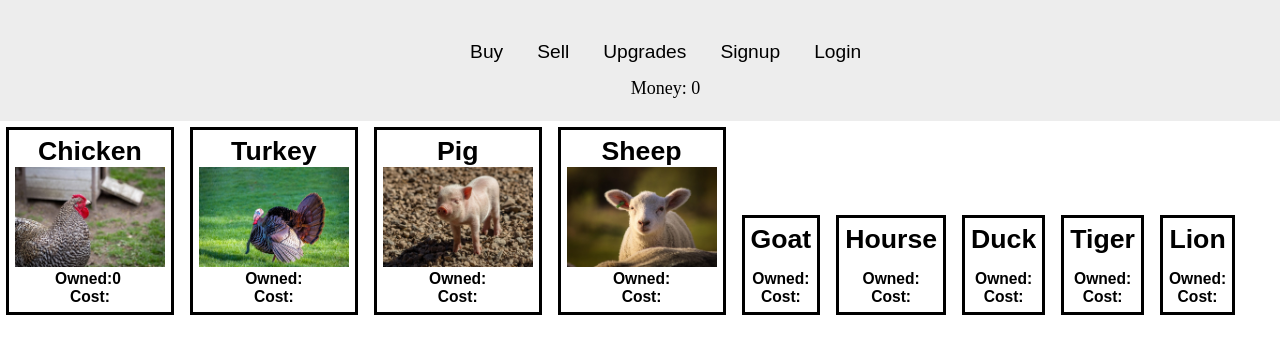
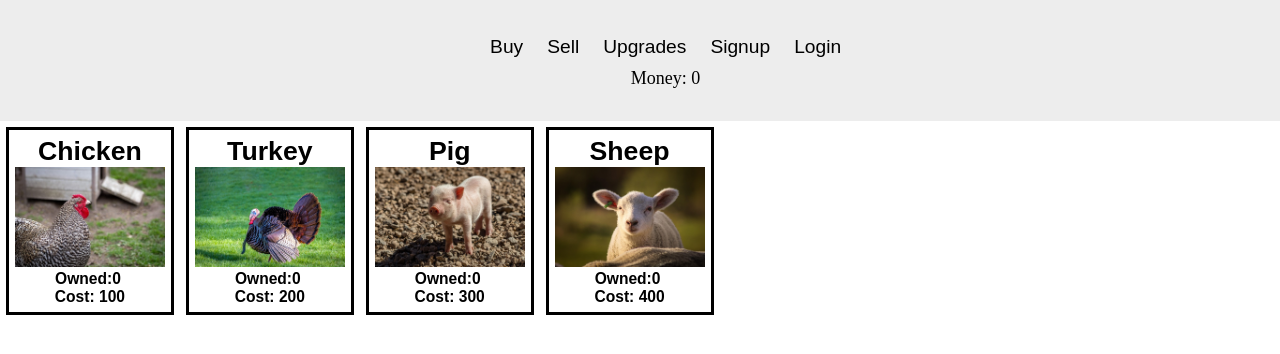
Before and after one commit to TurkeyChans/Gamewebsite, a plain HTML site: page index.html in a window 1280 px wide. Drawn offline with Linux system fonts and the light colour scheme.

Commit message:
Add files via upload

```diff
--- a/index.html
+++ b/index.html
@@ -55,64 +55,8 @@
             <p id="Money">0</p>
         </div>
     </nav>
+
     <div id="cost_sell_main">
-        <button class="Chicken_Card">
-            <h1>Chicken</h1>
-            <img src="pic/chicken_pic.jpg" class="card_pic">
-            <div class="Owneds_Card">
-                <h3>Owned:</h3>
-                <h3>0</h3>
-            </div>
-            <h3 id="Cost_Sell_1">Cost: </h3>
-        </button>
-        <button class="Turkey_Card">
-            <h1>Turkey</h1>
-            <img src="pic/turkey_pic.jpg" class="card_pic">
-            <h3>Owned:</h3>
-            <h3 id="Cost_Sell_2">Cost: </h3>
-        </button>
-        <button class="Pig_Card">
-            <h1>Pig</h1>
-            <img src="pic/pig_pic.jpg" class="card_pic">
-            <h3>Owned:</h3>
-            <h3 id="Cost_Sell_3">Cost: </h3>
-        </button>
-        <button class="Sheep_Card">
-            <h1>Sheep</h1>
-            <img src="pic/sheep_pic.jpg" class="card_pic">
-            <h3>Owned:</h3>
-            <h3 id="Cost_Sell_4">Cost: </h3>
-        </button>
-        <button class="Sheep_Card">
-            <h1>Goat</h1>
-            <img src="" class="card_pic">
-            <h3>Owned:</h3>
-            <h3 id="Cost_Sell_4">Cost: </h3>
-        </button>
-        <button class="Sheep_Card">
-            <h1>Hourse</h1>
-            <img src="" class="card_pic">
-            <h3>Owned:</h3>
-            <h3 id="Cost_Sell_4">Cost: </h3>
-        </button>
-        <button class="Sheep_Card">
-            <h1>Duck</h1>
-            <img src="" class="card_pic">
-            <h3>Owned:</h3>
-            <h3 id="Cost_Sell_4">Cost: </h3>
-        </button>
-        <button class="Sheep_Card">
-            <h1>Tiger</h1>
-            <img src="" class="card_pic">
-            <h3>Owned:</h3>
-            <h3 id="Cost_Sell_4">Cost: </h3>
-        </button>
-        <button class="Sheep_Card">
-            <h1>Lion</h1>
-            <img src="" class="card_pic">
-            <h3>Owned:</h3>
-            <h3 id="Cost_Sell_4">Cost: </h3>
-        </button>
     </div>
 </body>
 <script src="prog.js"></script>
--- a/prog.js
+++ b/prog.js
@@ -23,90 +23,47 @@ function closesignup() {
     document.getElementById('signup').classList.remove('show');
 }
 function sell() {
-    const saved = localStorage.getItem("SavedHTML");
-    document.body.innerHTML = saved;
+    remove_buy_sell()
+    starter()
     for(let i = 1; i <= 4; ++i) {
         document.getElementById(`Cost_Sell_${i}`).innerHTML = `Sell: ${market[i-1]}`;
     }
 }
 function buy() {
-    const saved = localStorage.getItem("SavedHTML");
-    document.body.innerHTML = saved;
-    for(let j = 1; j <= 4; ++j) {
-        main_point;
-    }
+    remove_buy_sell()
+    starter()
     for(let i = 1; i <= 4; ++i) {
         document.getElementById(`Cost_Sell_${i}`).innerHTML = `Cost: ${price[i-1]}`;
     }
 }
-const saves = `
-    <nav class="nav">
-        <div class="top_buttons">
-            <button onclick="buy()">Buy</button>
-            <button onclick="sell()">Sell</button>
-            <button onclick="">Upgrades</button>
-            <button onclick="">Signup/Login</button>
-        </div>
-        <div class="moneyss">
-            <p>Money: </p>
-            <p id="Money">0</p>
-        </div>
-    </nav>
-        <button class="Chicken_Card">
-            <h1>Chicken</h1>
-            <img src="pic/chicken_pic.jpg" class="card_pic">
-            <div class="Owneds_Card">
-                <h3>Owned:</h3>
-                <h3>0</h3>
-            </div>
-            <h3 id="Cost_Sell_1">Cost: </h3>
-        </button>
-        <button class="Turkey_Card">
-            <h1>Turkey</h1>
-            <img src="pic/turkey_pic.jpg" class="card_pic">
-            <h3>Owned:</h3>
-            <h3 id="Cost_Sell_2">Cost: </h3>
-        </button>
-        <button class="Pig_Card">
-            <h1>Pig</h1>
-            <img src="pic/pig_pic.jpg" class="card_pic">
-            <h3>Owned:</h3>
-            <h3 id="Cost_Sell_3">Cost: </h3>
-        </button>
-        <button class="Sheep_Card">
-            <h1>Sheep</h1>
-            <img src="pic/sheep_pic.jpg" class="card_pic">
-            <h3>Owned:</h3>
-            <h3 id="Cost_Sell_4">Cost: </h3>
-        </button>
-        <button class="Sheep_Card">
-            <h1>Goat</h1>
-            <img src="" class="card_pic">
-            <h3>Owned:</h3>
-            <h3 id="Cost_Sell_4">Cost: </h3>
-        </button>
-        <button class="Sheep_Card">
-            <h1>Hourse</h1>
-            <img src="" class="card_pic">
-            <h3>Owned:</h3>
-            <h3 id="Cost_Sell_4">Cost: </h3>
-        </button>
-        <button class="Sheep_Card">
-            <h1>Duck</h1>
-            <img src="" class="card_pic">
-            <h3>Owned:</h3>
-            <h3 id="Cost_Sell_4">Cost: </h3>
-        </button>
-        <button class="Sheep_Card">
-            <h1>Tiger</h1>
-            <img src="" class="card_pic">
-            <h3>Owned:</h3>
-            <h3 id="Cost_Sell_4">Cost: </h3>
-        </button>
-        <button class="Sheep_Card">
-            <h1>Lion</h1>
-            <img src="" class="card_pic">
-            <h3>Owned:</h3>
-            <h3 id="Cost_Sell_4">Cost: </h3>
-        </button>`
-localStorage.setItem("SavedHTML", saves);
+function starter() {
+    for (let i = 0; i < names_cards.length; i++) {
+        const button = document.createElement("button");
+        button.className = buttons_cards[i];
+
+        const title = document.createElement("h1");
+        title.textContent = names_cards[i];
+
+        const img = document.createElement("img");
+        img.src = img_cards[i];
+        img.className = "card_pic";
+
+        const owned = document.createElement("div");
+        owned.className = "Owneds_Card";
+        owned.innerHTML = `<h3>Owned:</h3><h3 id="Owned_${i + 1}">0</h3>`;
+
+        const cost = document.createElement("h3");
+        cost.id = `Cost_Sell_${i+1}`;
+        cost.textContent = `Cost: ${price[i]}`;
+
+        button.append(title, img, owned, cost);
+        main_point.appendChild(button);
+    }
+}
+function remove_buy_sell() {
+    const container = document.getElementById("cost_sell_main");
+    while (container.firstChild) {
+        container.removeChild(container.firstChild);
+    }
+}
+starter()
--- a/style.css
+++ b/style.css
@@ -13,7 +13,7 @@
 .top_buttons button {
   font-size: larger;
   background-color: transparent;
-  padding: 15px;
+  padding: 10px;
   border: transparent;
   border-radius: 20px;
 }
```
